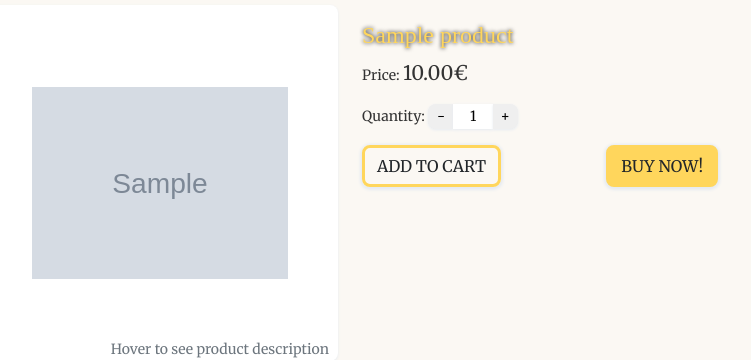
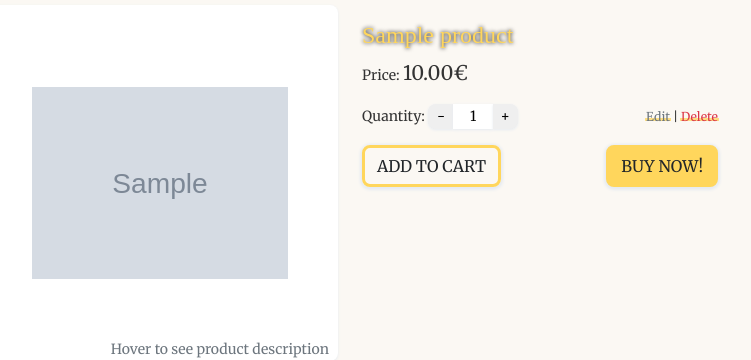
Before and after one commit to LuciusVH/the_pastry_box, a Django app: page /products/1/ in a window 1280 px wide. Shown: the part 176-536 px from the top of the page, without its empty margins (290-1041 px from the left). Run offline with Django 4.2, Linux system fonts and the light colour scheme; a user stored in the database is signed in; tables that the repository leaves empty hold one stand-in row (values such as "Sample post"); grey boxes marked "Sample" are stand-in pictures; parts of the project's set-up code (start-up, migrations or seed data) failed here and were passed over; some libraries are stand-ins or nearby versions; some web fonts are replaced.

Commit message:
product admin - delete product functionality

```diff
--- a/products/templates/products/product_detail.html
+++ b/products/templates/products/product_detail.html
@@ -41,8 +41,8 @@
         <p class="mb-0 text-left">Price: <span class="lead font-weight-bold">{{ product.price }}€</span></p>
         <form class="form" action="{% url 'add_to_shopping_cart' product.id %}" method="POST">
           {% csrf_token %}
-          <div class="form-row">
-            <div class="col-12 mt-3">Quantity:
+          <div class="form-row d-flex flex-nowrap mt-3">
+            <div class="col-8">Quantity:
               <span class="d-inline-flex">
                 <input type='button' value='-' class='qtyminus border' field='quantity' />
                 <input type='text' name='quantity' value='1' class='qty border' data-item_id="{{ product.id }}"
@@ -50,8 +50,17 @@
                 <input type='button' value='+' class='qtyplus border' field='quantity' />
               </span>
             </div>
-
-            <div class="col-12 d-flex justify-content-between mt-3">
+            <div class="col-4">
+              {% if request.user.is_superuser %}
+              <p class="small mt-1 mb-0 text-end">
+                <a class="text-secondary" href="{% url 'edit_product' product.id %}">Edit</a> |
+                <a class="text-danger" href="{% url 'delete_product' product.id %}" data-bs-toggle=" popover"
+                  data-bs-trigger="hover focus" data-bs-content="Oy, you sure?">Delete</a>
+              </p>
+              {% endif %}
+            </div>
+          </div>
+          <div class=" col-12 d-flex justify-content-between mt-3">
             <button type="submit" class="btn btn-cta-light text-uppercase">Add to Cart</button>
             <button type="submit" formaction="{% url 'buy_now' product.id %}"
               class="btn btn-cta btn-cta-light text-uppercase">Buy
@@ -70,7 +79,6 @@
     </div>
   </div>
 </div>
-</div>
 {% endblock content %}
 
 {% block postload_js %}
--- a/products/urls.py
+++ b/products/urls.py
@@ -6,4 +6,6 @@ urlpatterns = [
     path('<int:product_id>/', views.product_detail, name='product_detail'),
     path('add/', views.add_product, name='add_product'),
     path('edit/<int:product_id>/', views.edit_product, name='edit_product'),
+    path('delete/<int:product_id>/', views.delete_product,
+         name='delete_product'),
 ]
--- a/products/views.py
+++ b/products/views.py
@@ -78,9 +78,9 @@ def add_product(request):
     if request.method == 'POST':
         form = ProductForm(request.POST, request.FILES)
         if form.is_valid():
-            form.save()
+            product = form.save()
             messages.success(request, 'Product added successfully! 👍🏻')
-            return redirect(reverse('add_product'))
+            return redirect(reverse('product_detail', args=[product.id]))
         else:
             messages.error(request, 'Failed to add product. Please ensure \
                 the form is valid.')
@@ -118,3 +118,12 @@ def edit_product(request, product_id):
     }
 
     return render(request, template, context)
+
+
+def delete_product(request, product_id):
+    """ Delete a product from the store """
+    product = get_object_or_404(Product, pk=product_id)
+    product.delete()
+    messages.success(request, 'Product deleted!  👍🏻')
+
+    return redirect(reverse('products'))
--- a/templates/base.html
+++ b/templates/base.html
@@ -82,6 +82,7 @@
   </footer>
 
   {% block postload_js %}
+  {% comment %} BS TOASTS {% endcomment %}
   <script type='text/javascript'>
     var toastElList = [].slice.call(document.querySelectorAll('.toast'))
     var toastList = toastElList.map(function (toastEl) {
@@ -89,6 +90,14 @@
     })
     toastList.forEach(element => element.show());
   </script>
+
+  {% comment %} BS POPOVERS {% endcomment %}
+  <script type='text/javascript'>
+    var popoverTriggerList = [].slice.call(document.querySelectorAll('[data-bs-toggle="popover"]'))
+    var popoverList = popoverTriggerList.map(function (popoverTriggerEl) {
+      return new bootstrap.Popover(popoverTriggerEl)
+    })
+  </script>
   {% endblock postload_js %}
 
 </body>
```
Also changed, not shown: products/templates/products/products.html (+7 -0 lines). Lines whose indentation alone changed are shown as unchanged.
